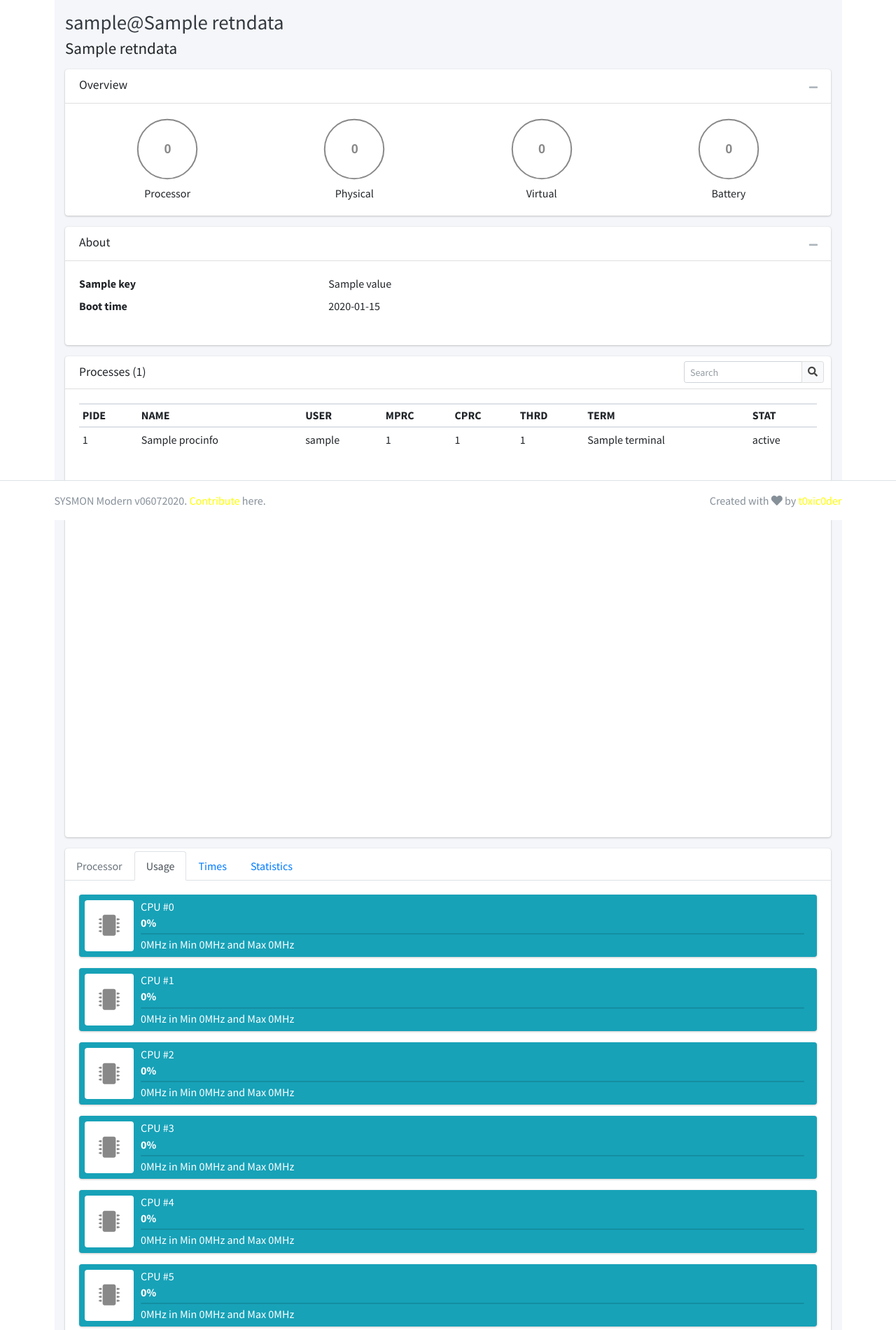
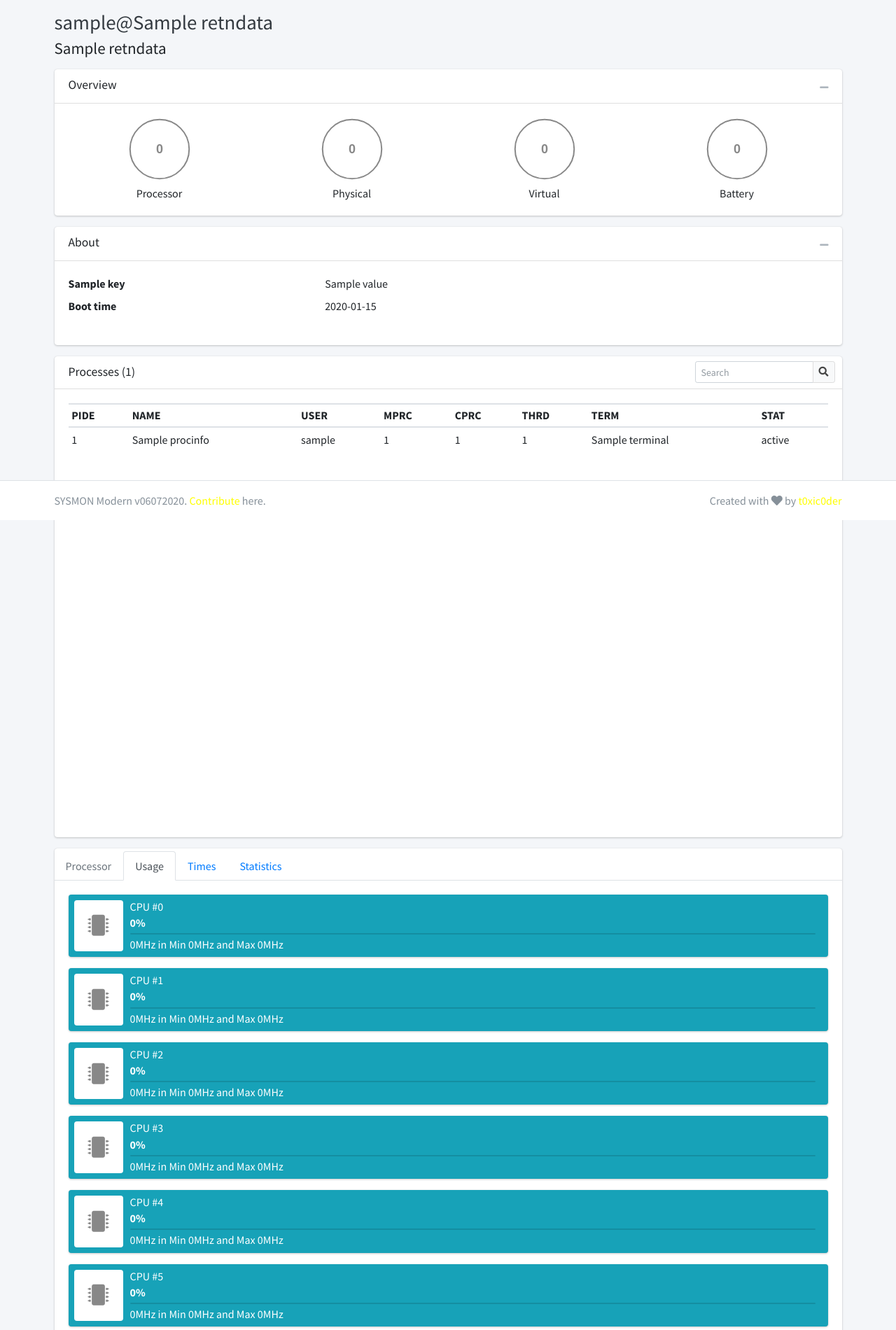
Before and after one commit to gridhead/sysmon, a Flask app: template templates/custpage.html in a window 1280 px wide. Shown: the part 57-1957 px from the top of the page at 70% size. Run offline with Flask 2, Linux system fonts and the light colour scheme; the template is opened without the code that fills it: most values are stand-ins (such as "Sample title", 1, 10 or a date in 2020); data that the repository does not hold is empty; parts of the project's set-up code (start-up, migrations or seed data) failed here and were passed over; some libraries are stand-ins or nearby versions.

Commit message:
Update custpage.html
Replacing container with cuntainer

```diff
--- a/templates/custpage.html
+++ b/templates/custpage.html
@@ -259,7 +259,7 @@
         </script>
 	</head>
 
-	<body class="hold-transition layout-top-nav layout-navbar-fixed layout-footer-fixed noselect container" ondragstart="return false;" ondrop="return false;" onload="UpdateValues()">
+	<body class="hold-transition layout-top-nav layout-navbar-fixed layout-footer-fixed noselect cuntainer" ondragstart="return false;" ondrop="return false;" onload="UpdateValues()">
 
         <div class="wrapper">
 		  	<nav class="main-header navbar navbar-expand-md navbar-dark navbar-{{ thmcolor }}">
```
